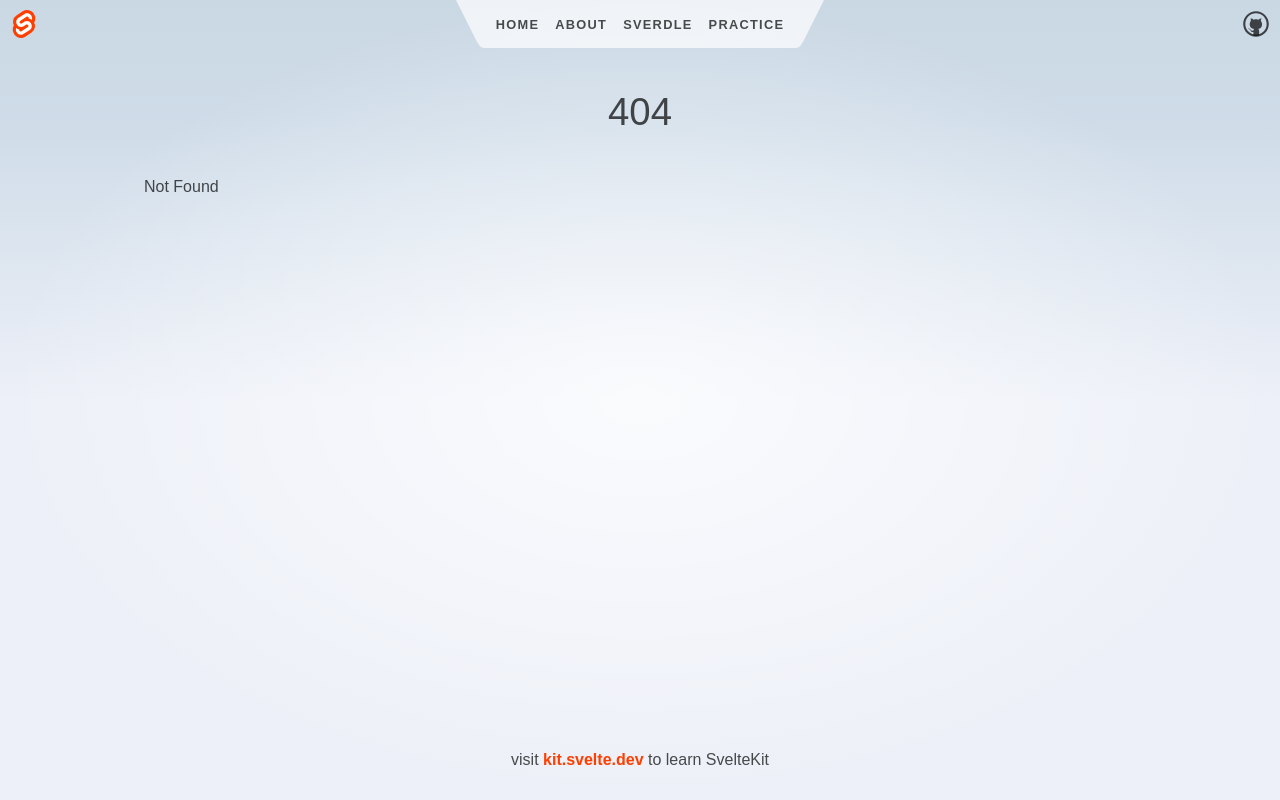
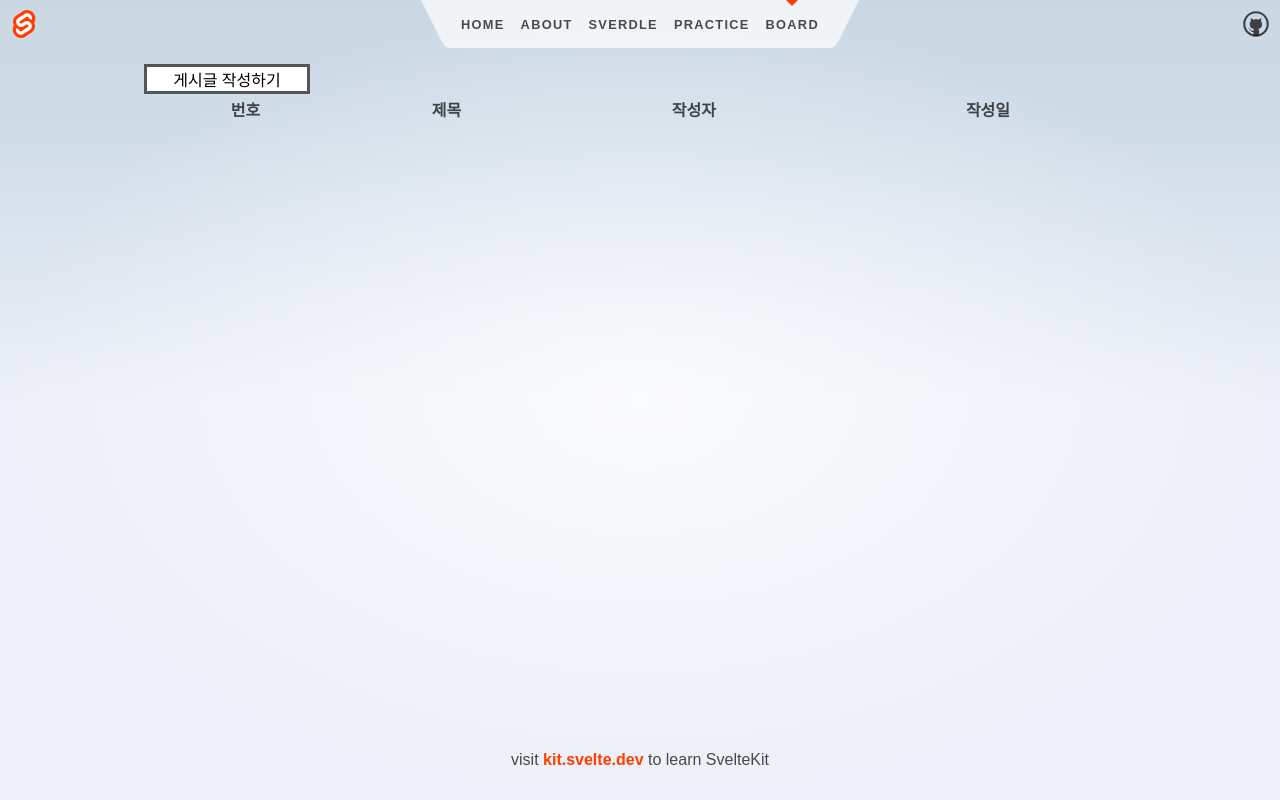
Before and after one commit to okorion/Svelte_Project, a SvelteKit app: page /board in a window 1280 px wide. Before the commit this address had no page. Built offline with nearby package versions, Linux system fonts and the light colour scheme.

Commit message:
feat: 게시판 기능 TAB 추가 및 기본 코드 작성

```diff
--- a/src/routes/Header.svelte
+++ b/src/routes/Header.svelte
@@ -27,6 +27,9 @@
 			</li>
 			<li aria-current={$page.url.pathname === '/practice' ? 'page' : undefined}>
 				<a href="/practice">Practice</a>
+			</li>
+			<li aria-current={$page.url.pathname === '/board' ? 'page' : undefined}>
+				<a href="/board">Board</a>
 			</li>
 		</ul>
 		<svg viewBox="0 0 2 3" aria-hidden="true">
--- /dev/null
+++ b/src/routes/board/+page.svelte
@@ -0,0 +1,34 @@
+<script>
+	import { writable } from 'svelte/store';
+	import Post from './Post/Post.svelte';
+
+	let id = 0;
+	let title = '';
+	let date = new Date();
+	let posts = writable([]);
+</script>
+
+<a href="/board/write">게시글 작성하기</a>
+
+<table>
+	<tr>
+		<th>번호</th>
+		<th>제목</th>
+		<th>작성자</th>
+		<th>작성일</th>
+	</tr>
+	{#each $posts as post}
+		<Post {post} />
+	{/each}
+</table>
+
+<style>
+	a {
+		display: block;
+		text-align: center;
+		background-color: white;
+		color: black;
+		border: 3px solid #555555;
+		width: 20vh;
+	}
+</style>
--- /dev/null
+++ b/src/routes/board/Post/Post.svelte
@@ -0,0 +1,13 @@
+<script>
+	export let post;
+</script>
+
+<tr>
+  <td>{post.id}</td>
+  <td>{post.title}</td>
+  <td>익명</td>
+  <td>{post.date}</td>
+</tr>
+
+<style>
+</style>
```
